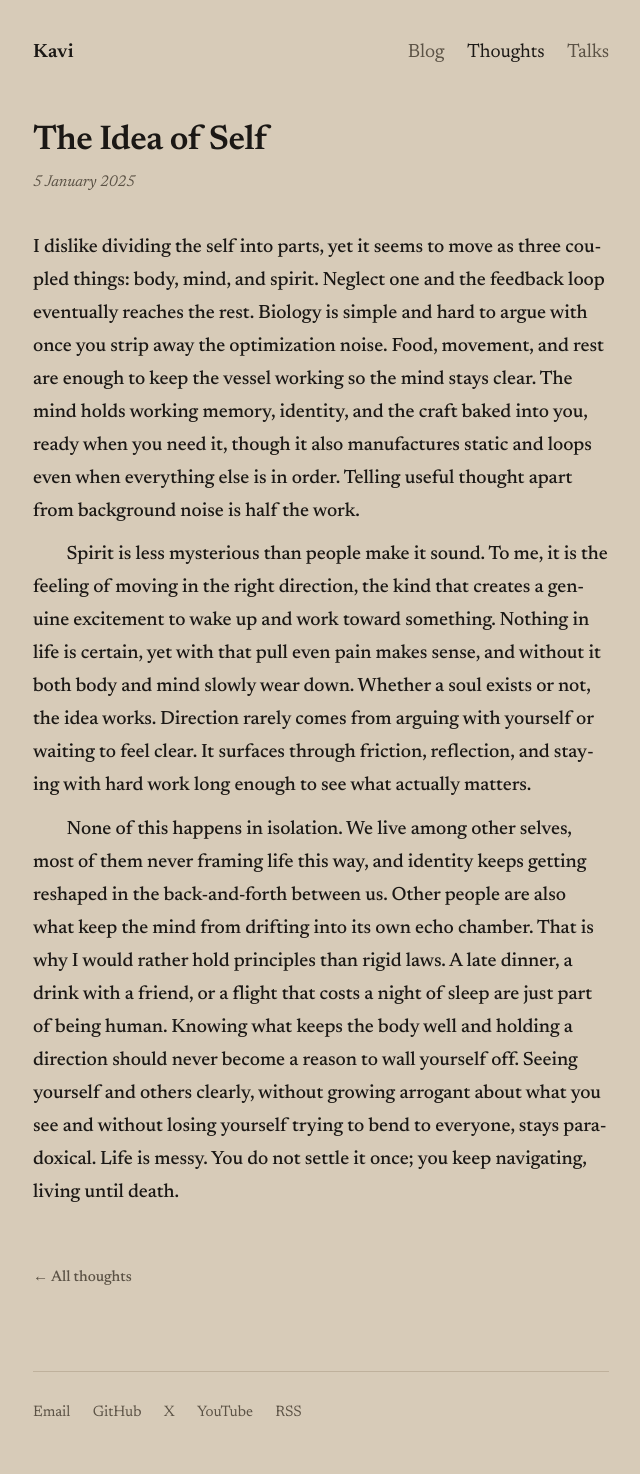
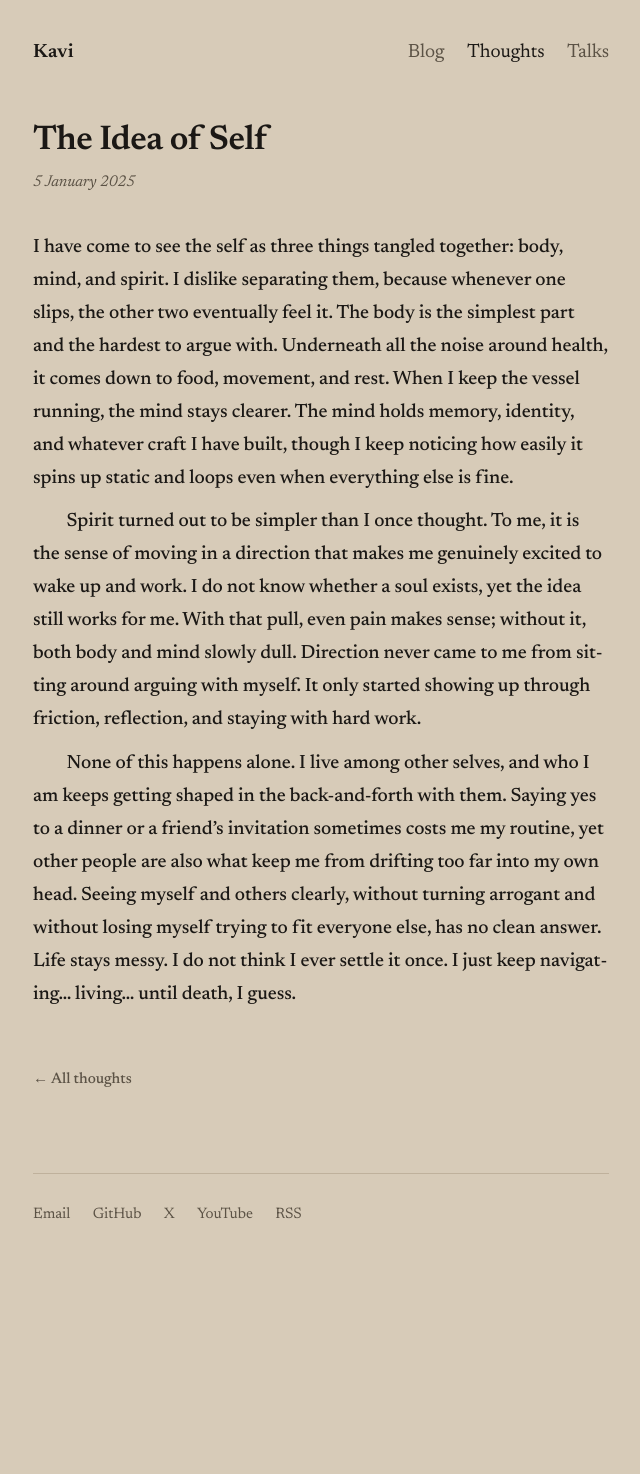
Before and after one commit to thisizkavi-lab/kavi-web, a Jekyll site: the page built from thoughts/_posts/2025-01-05-the-idea-of-self.md, in a window 1280 px wide. Shown: the whole page, without its empty margins (319-959 px from the left). Built offline with Jekyll 4.4.1, drawn with Linux system fonts in a browser that asks for light colours; after the commit the page ends 1276 px from its top, so only the background shows below that.

Commit message:
Revise The Idea of Self into first-person voice

```diff
--- a/thoughts/_posts/2025-01-05-the-idea-of-self.md
+++ b/thoughts/_posts/2025-01-05-the-idea-of-self.md
@@ -3,8 +3,8 @@ title: "The Idea of Self"
 date: 2025-01-05
 ---
 
-I dislike dividing the self into parts, yet it seems to move as three coupled things: body, mind, and spirit. Neglect one and the feedback loop eventually reaches the rest. Biology is simple and hard to argue with once you strip away the optimization noise. Food, movement, and rest are enough to keep the vessel working so the mind stays clear. The mind holds working memory, identity, and the craft baked into you, ready when you need it, though it also manufactures static and loops even when everything else is in order. Telling useful thought apart from background noise is half the work.
+I have come to see the self as three things tangled together: body, mind, and spirit. I dislike separating them, because whenever one slips, the other two eventually feel it. The body is the simplest part and the hardest to argue with. Underneath all the noise around health, it comes down to food, movement, and rest. When I keep the vessel running, the mind stays clearer. The mind holds memory, identity, and whatever craft I have built, though I keep noticing how easily it spins up static and loops even when everything else is fine.
 
-Spirit is less mysterious than people make it sound. To me, it is the feeling of moving in the right direction, the kind that creates a genuine excitement to wake up and work toward something. Nothing in life is certain, yet with that pull even pain makes sense, and without it both body and mind slowly wear down. Whether a soul exists or not, the idea works. Direction rarely comes from arguing with yourself or waiting to feel clear. It surfaces through friction, reflection, and staying with hard work long enough to see what actually matters.
+Spirit turned out to be simpler than I once thought. To me, it is the sense of moving in a direction that makes me genuinely excited to wake up and work. I do not know whether a soul exists, yet the idea still works for me. With that pull, even pain makes sense; without it, both body and mind slowly dull. Direction never came to me from sitting around arguing with myself. It only started showing up through friction, reflection, and staying with hard work.
 
-None of this happens in isolation. We live among other selves, most of them never framing life this way, and identity keeps getting reshaped in the back-and-forth between us. Other people are also what keep the mind from drifting into its own echo chamber. That is why I would rather hold principles than rigid laws. A late dinner, a drink with a friend, or a flight that costs a night of sleep are just part of being human. Knowing what keeps the body well and holding a direction should never become a reason to wall yourself off. Seeing yourself and others clearly, without growing arrogant about what you see and without losing yourself trying to bend to everyone, stays paradoxical. Life is messy. You do not settle it once; you keep navigating, living until death.
+None of this happens alone. I live among other selves, and who I am keeps getting shaped in the back-and-forth with them. Saying yes to a dinner or a friend's invitation sometimes costs me my routine, yet other people are also what keep me from drifting too far into my own head. Seeing myself and others clearly, without turning arrogant and without losing myself trying to fit everyone else, has no clean answer. Life stays messy. I do not think I ever settle it once. I just keep navigating... living... until death, I guess.
```
